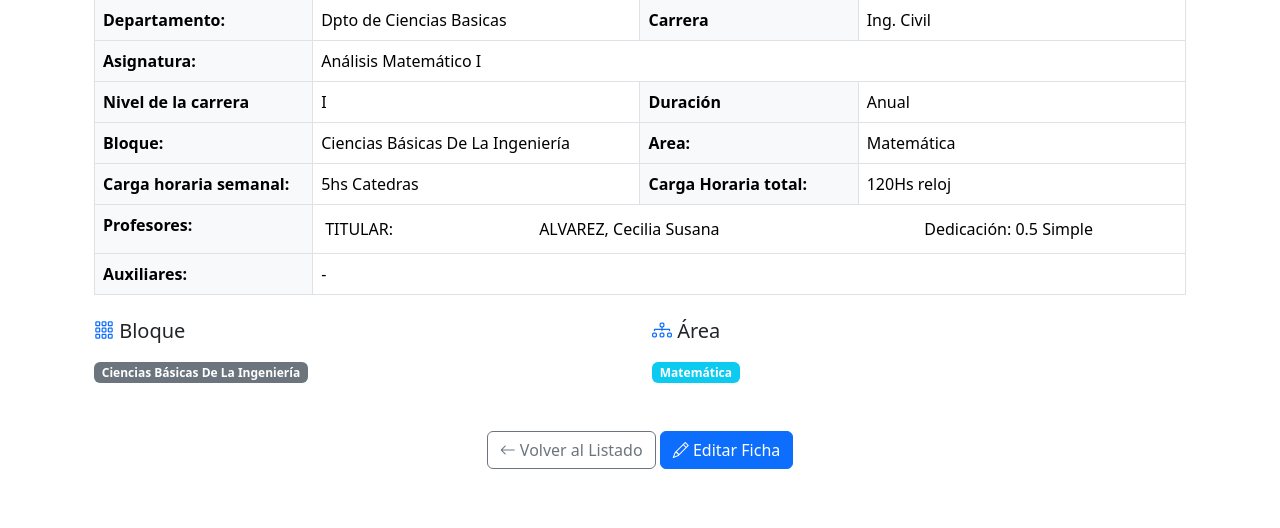
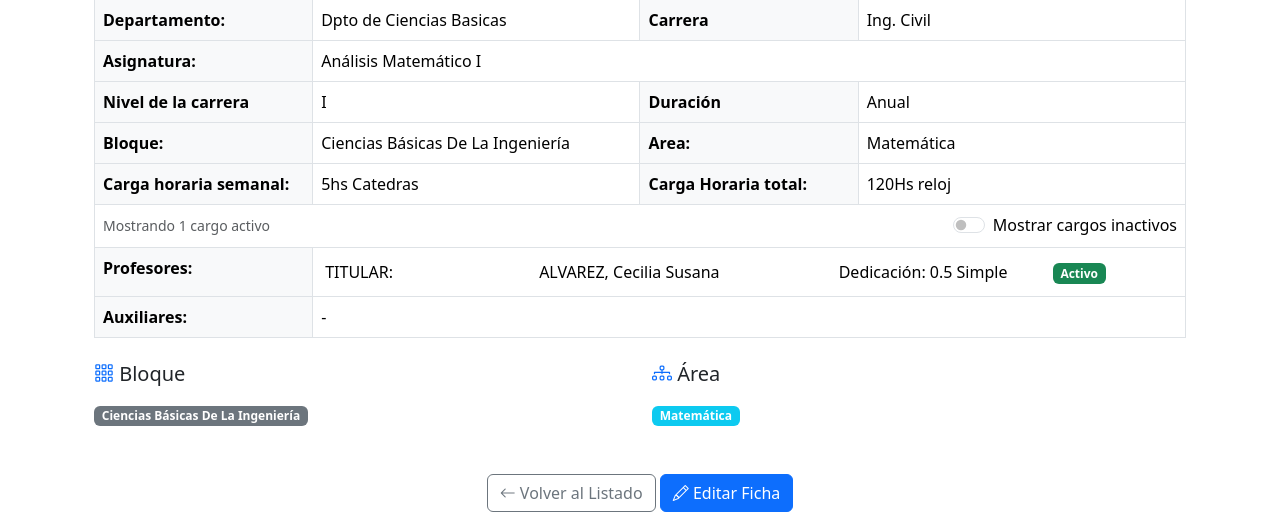
Before and after one commit to Dept-Civil-UTN-FRLP/civil-web, a Django app: page /planta/asignatura/1/ficha/ in a window 1280 px wide. Shown: the part 216-744 px from the top of the page. Run offline with Django 5.2, Linux system fonts and the light colour scheme; a user stored in the database is signed in; data comes from the database, SQL or seed files in the repository; tables that the repository leaves empty hold one stand-in row (values such as "Sample post"); parts of the project's set-up code (start-up, migrations or seed data) failed here and were passed over.

Commit message:
feat: Filtro de cargos activos/inactivos en ficha asignatura (#63)
* feat: agregar filtro de cargos activos/todos en ver_ficha_asignatura
* feat: agregar toggle y badges de estado en cargos de ficha
* style: ocultar headers y sidebar al imprimir ficha

```diff
--- a/planta_docente/templates/planta_docente/asignatura/ver_ficha.html
+++ b/planta_docente/templates/planta_docente/asignatura/ver_ficha.html
@@ -54,14 +54,37 @@
     }
 
     @media print {
-        .btn, .breadcrumb {
+        .btn, .breadcrumb, .no-print {
             display: none !important;
         }
+
+        /* ✅ Ocultar headers de Bootstrap en impresión */
+        .navbar,
+        nav.navbar,
+        header,
+        .sidebar,
+        .container-fluid > .row:first-child {
+            display: none !important;
+        }
+
+        /* ✅ Expandir contenido a full width */
+        .container-fluid {
+            padding: 0 !important;
+            margin: 0 !important;
+        }
+
         .ficha-section {
             box-shadow: none;
             page-break-inside: avoid;
         }
+
+        /* ✅ Asegurar que body no tenga margins */
+        body {
+            margin: 0 !important;
+            padding: 0 !important;
+        }
     }
+
     .ficha-section {
         background-color: #f8f9fa;
         border-left: 4px solid #0d6efd;
@@ -262,6 +285,26 @@
                             <td>{{ asignatura.hora_total|default:"0" }}Hs reloj</td>
                         </tr>
 
+<tr class="no-print">
+    <td colspan="4" class="bg-white">
+        <div class="d-flex justify-content-between align-items-center">
+            <small class="text-muted">
+                Mostrando {{ total_cargos }} cargo{{ total_cargos|pluralize }}
+                {% if not mostrar_todos %}activo{{ total_cargos|pluralize }}{% endif %}
+            </small>
+            <div class="form-check form-switch">
+                <input class="form-check-input" type="checkbox" id="toggleMostrarTodos"
+                       {% if mostrar_todos %}checked{% endif %}
+                       onchange="toggleCargos(this)">
+                <label class="form-check-label" for="toggleMostrarTodos">
+                    Mostrar cargos inactivos
+                </label>
+            </div>
+        </div>
+    </td>
+</tr>
+
+<!-- Fila 7: Profesores -->
 <tr>
     <td class="fw-bold bg-light">Profesores:</td>
     <td colspan="3">
@@ -269,10 +312,19 @@
             <table class="table table-sm table-borderless mb-0">
                 <tbody>
                     {% for cargo in profesores %}
-                    <tr>
+                    <tr {% if cargo.estado != 'activo' %}class="table-secondary"{% endif %}>
                         <td style="width: 25%;">{{ cargo.get_categoria_display|upper }}:</td>
-                        <td style="width: 45%;">{{ cargo.docente.apellido|upper }}, {{ cargo.docente.nombre|title }}</td>
-                        <td style="width: 30%;">Dedicación: {{ cargo.get_dedicacion_display }}</td>
+                        <td style="width: 35%;">{{ cargo.docente.apellido|upper }}, {{ cargo.docente.nombre|title }}</td>
+                        <td style="width: 25%;">Dedicación: {{ cargo.get_dedicacion_display }}</td>
+                        <td style="width: 15%;">
+                            {% if cargo.estado == 'activo' %}
+                                <span class="badge bg-success">Activo</span>
+                            {% elif cargo.estado == 'licencia' %}
+                                <span class="badge bg-warning text-dark">Licencia</span>
+                            {% else %}
+                                <span class="badge bg-secondary">Baja</span>
+                            {% endif %}
+                        </td>
                     </tr>
                     {% endfor %}
                 </tbody>
@@ -291,10 +343,19 @@
             <table class="table table-sm table-borderless mb-0">
                 <tbody>
                     {% for cargo in auxiliares %}
-                    <tr>
+                    <tr {% if cargo.estado != 'activo' %}class="table-secondary"{% endif %}>
                         <td style="width: 25%;">{{ cargo.get_categoria_display|upper }}:</td>
-                        <td style="width: 45%;">{{ cargo.docente.apellido|upper }}, {{ cargo.docente.nombre|title }}</td>
-                        <td style="width: 30%;">Dedicación: {{ cargo.get_dedicacion_display }}</td>
+                        <td style="width: 35%;">{{ cargo.docente.apellido|upper }}, {{ cargo.docente.nombre|title }}</td>
+                        <td style="width: 25%;">Dedicación: {{ cargo.get_dedicacion_display }}</td>
+                        <td style="width: 15%;">
+                            {% if cargo.estado == 'activo' %}
+                                <span class="badge bg-success">Activo</span>
+                            {% elif cargo.estado == 'licencia' %}
+                                <span class="badge bg-warning text-dark">Licencia</span>
+                            {% else %}
+                                <span class="badge bg-secondary">Baja</span>
+                            {% endif %}
+                        </td>
                     </tr>
                     {% endfor %}
                 </tbody>
@@ -442,4 +503,14 @@
         </div>
     </div>
 </div>
+
+
+<script>
+function toggleCargos(checkbox) {
+    const url = new URL(window.location);
+    url.searchParams.set('mostrar_todos', checkbox.checked ? 'true' : 'false');
+    window.location.href = url.toString();
+}
+</script>
+
 {% endblock %}
--- a/planta_docente/views/estructura_catedra.py
+++ b/planta_docente/views/estructura_catedra.py
@@ -280,13 +280,22 @@ def ver_ficha_asignatura(request, asignatura_id):
     areas = asignatura.area.all()
     bloques = asignatura.bloque.all()
 
-    # ✅ Obtener cargos asociados a través de estructura_catedra
+    # ✅ Filtro de cargos activos/todos
+    mostrar_todos = request.GET.get('mostrar_todos', 'false') == 'true'
+
     from planta_docente.models import Cargo
 
-    cargos = Cargo.objects.filter(
-        asignatura=asignatura,  # ✅ Relación directa según tu modelo
-        estado='activo'  # ✅ CAMBIO: usar estado en lugar de baja
-    ).select_related('docente').order_by('categoria', 'docente__apellido')
+    if mostrar_todos:
+        # Mostrar todos los cargos
+        cargos = Cargo.objects.filter(
+            asignatura=asignatura
+        ).select_related('docente').order_by('categoria', 'docente__apellido')
+    else:
+        # Por defecto solo activos
+        cargos = Cargo.objects.filter(
+            asignatura=asignatura,
+            estado='activo'
+        ).select_related('docente').order_by('categoria', 'docente__apellido')
 
     # Agrupar cargos por categoría según tipo
     profesores = []  # Titular, Asociado, Adjunto
@@ -330,7 +339,8 @@ def ver_ficha_asignatura(request, asignatura_id):
             for comp in asignatura.competencias.split('-')
             if comp.strip()
         ]
-     # Parsear bibliografía básica (uno por línea)
+
+    # Parsear bibliografía básica (uno por línea)
     bibliografia_basica_lista = []
     if asignatura.bibliografia_basica:
         bibliografia_basica_lista = [
@@ -359,6 +369,8 @@ def ver_ficha_asignatura(request, asignatura_id):
         'auxiliares': auxiliares,
         'bibliografia_basica_lista': bibliografia_basica_lista,
         'bibliografia_complementaria_lista': bibliografia_complementaria_lista,
+        'mostrar_todos': mostrar_todos,
+        'total_cargos': cargos.count(),
     }
 
     return render(request, 'planta_docente/asignatura/ver_ficha.html', context)
```
